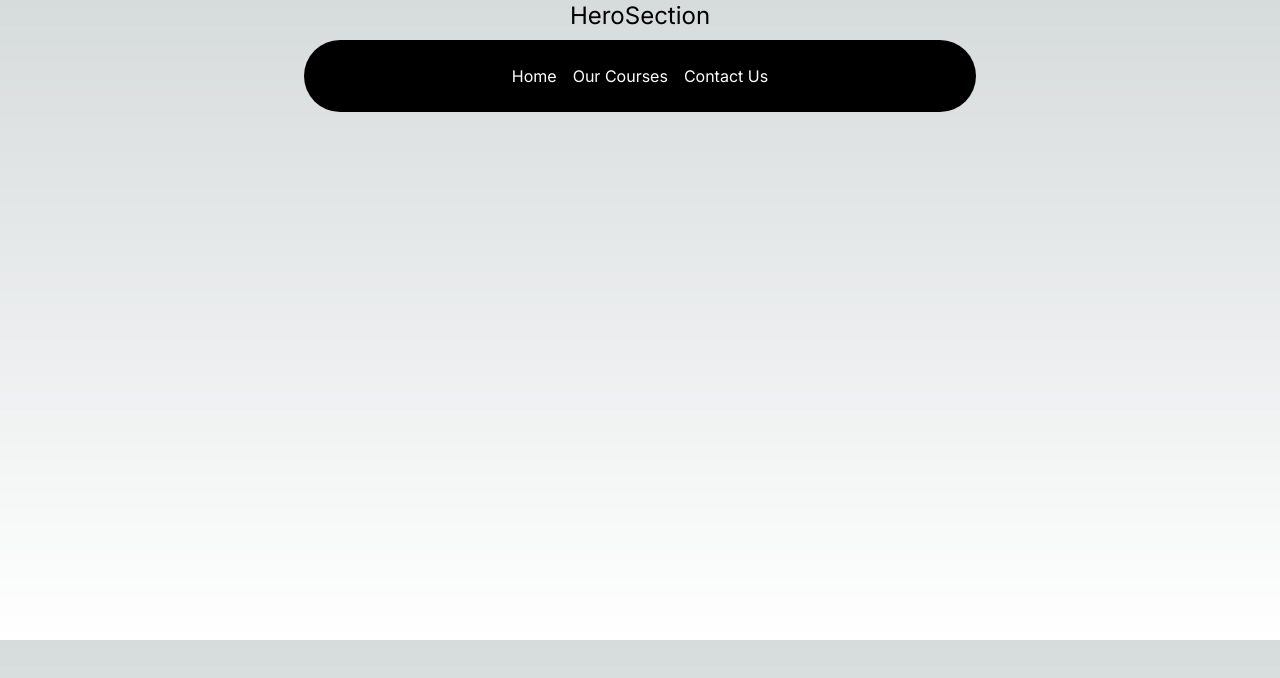
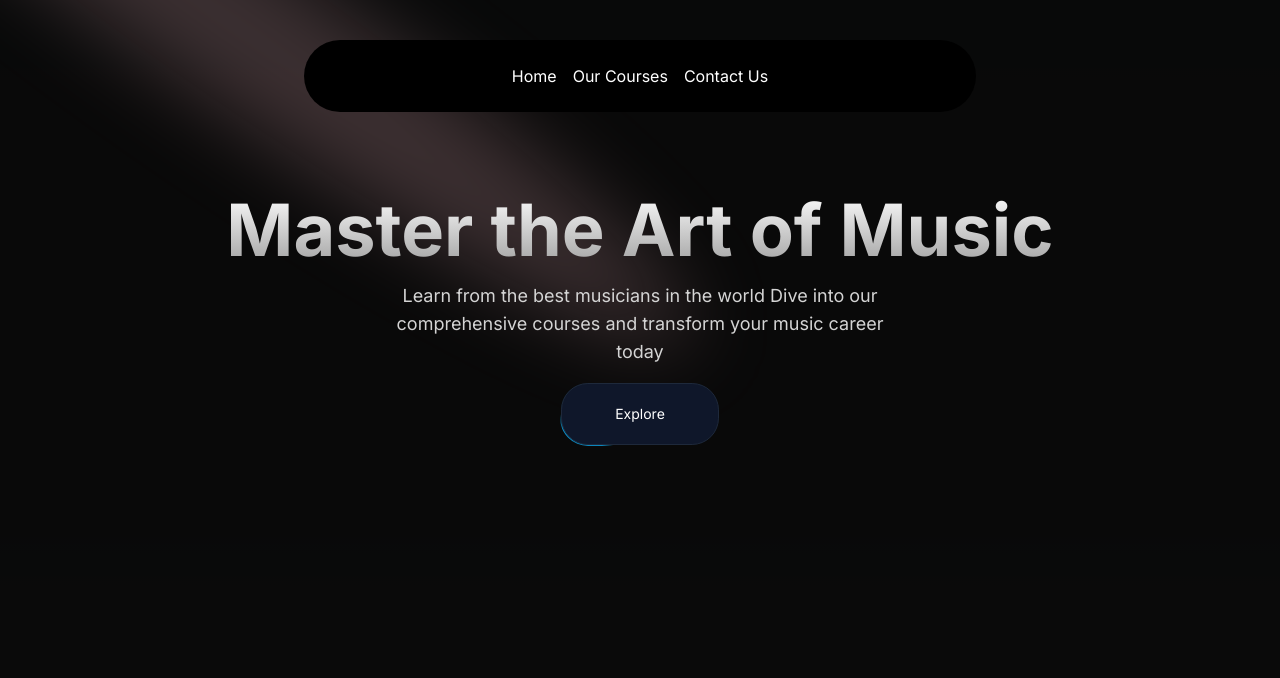
Before and after one commit to Developer-vansh/Music-Nextjs, a Next.js app: page / in a window 1280 px wide. Shown: the top 678 px of the page. Built offline with nearby package versions, Linux system fonts and the light colour scheme.

Commit message:
added HeroSection

```diff
--- a/src/app/page.tsx
+++ b/src/app/page.tsx
@@ -2,7 +2,7 @@
 
 export default function Home() {
   return (
-    <h1 className="text-2xl text-center">
+    <h1 className="min-h-screen bg-black/[0.96] antialiased bg-grid-white/[0.02]">
     <HeroSection/>
       </h1>
   );
--- a/src/components/HeroSection.tsx
+++ b/src/components/HeroSection.tsx
@@ -1,7 +1,42 @@
+import Link from "next/link";
+import { Spotlight } from "./ui/Spotlight";
+import { Button } from "./ui/moving-border";
 
 
 export default function HeroSection() {
   return (
-    <div className="h-auto md:h-[40rem] w-full">HeroSection</div>
+    <div className="h-auto md:h-[40rem] w-full flex flex-col
+    items-center justify-center relative overflow-hidden
+    mx-auto py-10 md:py-0">
+       <Spotlight
+        className="-top-40 left-0 md:left-60 md:-top-20"
+        fill="pink"
+      />
+      <div className="p-4 relative z-10 w-full text-center">
+        <h1 className="mt-20 md:mt-0 text-4xl md:text-7xl
+        font-bold bg-clip-text text-transparent bg-gradient-to-b from-neutral-50 to-neutral-400
+        ">
+          Master the Art of Music
+        </h1>
+        <p
+        className="mt-4 font-normal text-base md:text-lg
+        text-neutral-300 max-w-lg mx-auto">
+          Learn from the best musicians in the world
+          Dive into our comprehensive courses and
+          transform your music career today
+        </p>
+        <div className="mt-4">
+          <Link href="/courses">
+          <Button
+        borderRadius="1.75rem"
+        className="bg-white dark:bg-slate-900 text-black dark:text-white border-neutral-200 dark:border-slate-800"
+      >
+        Explore
+      </Button>
+          </Link>
+        </div>
+      </div>
+
+    </div>
   )
 }
--- /dev/null
+++ b/src/components/ui/Spotlight.tsx
@@ -0,0 +1,56 @@
+import React from "react";
+import { cn } from "@/utils/cn";
+
+type SpotlightProps = {
+  className?: string;
+  fill?: string;
+};
+
+export const Spotlight = ({ className, fill }: SpotlightProps) => {
+  return (
+    <svg
+      className={cn(
+        "animate-spotlight pointer-events-none absolute z-[1]  h-[169%] w-[138%] lg:w-[84%] opacity-0",
+        className
+      )}
+      xmlns="http://www.w3.org/2000/svg"
+      viewBox="0 0 3787 2842"
+      fill="none"
+    >
+      <g filter="url(#filter)">
+        <ellipse
+          cx="1924.71"
+          cy="273.501"
+          rx="1924.71"
+          ry="273.501"
+          transform="matrix(-0.822377 -0.568943 -0.568943 0.822377 3631.88 2291.09)"
+          fill={fill || "white"}
+          fillOpacity="0.21"
+        ></ellipse>
+      </g>
+      <defs>
+        <filter
+          id="filter"
+          x="0.860352"
+          y="0.838989"
+          width="3785.16"
+          height="2840.26"
+          filterUnits="userSpaceOnUse"
+          colorInterpolationFilters="sRGB"
+        >
+          <feFlood floodOpacity="0" result="BackgroundImageFix"></feFlood>
+          <feBlend
+            mode="normal"
+            in="SourceGraphic"
+            in2="BackgroundImageFix"
+            result="shape"
+          ></feBlend>
+          <feGaussianBlur
+            stdDeviation="151"
+            result="effect1_foregroundBlur_1065_8"
+          ></feGaussianBlur>
+        </filter>
+      </defs>
+    </svg>
+  );
+};
--- /dev/null
+++ b/src/components/ui/moving-border.tsx
@@ -0,0 +1,139 @@
+"use client";
+import React from "react";
+import {
+  motion,
+  useAnimationFrame,
+  useMotionTemplate,
+  useMotionValue,
+  useTransform,
+} from "framer-motion";
+import { useRef } from "react";
+import { cn } from "@/utils/cn";
+
+export function Button({
+  borderRadius = "1.75rem",
+  children,
+  as: Component = "button",
+  containerClassName,
+  borderClassName,
+  duration,
+  className,
+  ...otherProps
+}: {
+  borderRadius?: string;
+  children: React.ReactNode;
+  as?: any;
+  containerClassName?: string;
+  borderClassName?: string;
+  duration?: number;
+  className?: string;
+  [key: string]: any;
+}) {
+  return (
+    <Component
+      className={cn(
+        "bg-transparent relative text-xl  h-16 w-40 p-[1px] overflow-hidden ",
+        containerClassName
+      )}
+      style={{
+        borderRadius: borderRadius,
+      }}
+      {...otherProps}
+    >
+      <div
+        className="absolute inset-0"
+        style={{ borderRadius: `calc(${borderRadius} * 0.96)` }}
+      >
+        <MovingBorder duration={duration} rx="30%" ry="30%">
+          <div
+            className={cn(
+              "h-20 w-20 opacity-[0.8] bg-[radial-gradient(var(--sky-500)_40%,transparent_60%)]",
+              borderClassName
+            )}
+          />
+        </MovingBorder>
+      </div>
+
+      <div
+        className={cn(
+          "relative bg-slate-900/[0.8] border border-slate-800 backdrop-blur-xl text-white flex items-center justify-center w-full h-full text-sm antialiased",
+          className
+        )}
+        style={{
+          borderRadius: `calc(${borderRadius} * 0.96)`,
+        }}
+      >
+        {children}
+      </div>
+    </Component>
+  );
+}
+
+export const MovingBorder = ({
+  children,
+  duration = 2000,
+  rx,
+  ry,
+  ...otherProps
+}: {
+  children: React.ReactNode;
+  duration?: number;
+  rx?: string;
+  ry?: string;
+  [key: string]: any;
+}) => {
+  const pathRef = useRef<any>();
+  const progress = useMotionValue<number>(0);
+
+  useAnimationFrame((time) => {
+    const length = pathRef.current?.getTotalLength();
+    if (length) {
+      const pxPerMillisecond = length / duration;
+      progress.set((time * pxPerMillisecond) % length);
+    }
+  });
+
+  const x = useTransform(
+    progress,
+    (val) => pathRef.current?.getPointAtLength(val).x
+  );
+  const y = useTransform(
+    progress,
+    (val) => pathRef.current?.getPointAtLength(val).y
+  );
+
+  const transform = useMotionTemplate`translateX(${x}px) translateY(${y}px) translateX(-50%) translateY(-50%)`;
+
+  return (
+    <>
+      <svg
+        xmlns="http://www.w3.org/2000/svg"
+        preserveAspectRatio="none"
+        className="absolute h-full w-full"
+        width="100%"
+        height="100%"
+        {...otherProps}
+      >
+        <rect
+          fill="none"
+          width="100%"
+          height="100%"
+          rx={rx}
+          ry={ry}
+          ref={pathRef}
+        />
+      </svg>
+      <motion.div
+        style={{
+          position: "absolute",
+          top: 0,
+          left: 0,
+          display: "inline-block",
+          transform,
+        }}
+      >
+        {children}
+      </motion.div>
+    </>
+  );
+};
--- a/tailwind.config.ts
+++ b/tailwind.config.ts
@@ -1,5 +1,9 @@
 import type { Config } from "tailwindcss";
-
+import defaultTheme from "tailwindcss/defaultTheme";
+import colors from "tailwindcss/colors";
+const {
+  default: flattenColorPalette,
+} = require("tailwindcss/lib/util/flattenColorPalette");
 const config: Config = {
   content: [
     "./src/pages/**/*.{js,ts,jsx,tsx,mdx}",
@@ -9,6 +13,21 @@
   darkMode: "class",
   theme: {
     extend: {
+      animation: {
+        spotlight: "spotlight 2s ease .75s 1 forwards",
+      },
+      keyframes: {
+        spotlight: {
+          "0%": {
+            opacity: '0',
+            transform: "translate(-72%, -62%) scale(0.5)",
+          },
+          "100%": {
+            opacity: '1',
+            transform: "translate(-50%,-40%) scale(1)",
+          },
+        },
+      },
       backgroundImage: {
         "gradient-radial": "radial-gradient(var(--tw-gradient-stops))",
         "gradient-conic":
@@ -16,6 +35,21 @@
       },
     },
   },
-  plugins: [],
+  plugins: [
+    // rest of the code
+    addVariablesForColors,
+  ],
 };
+
+// This plugin adds each Tailwind color as a global CSS variable, e.g. var(--gray-200).
+function addVariablesForColors({ addBase, theme }: any) {
+  let allColors = flattenColorPalette(theme("colors"));
+  let newVars = Object.fromEntries(
+    Object.entries(allColors).map(([key, val]) => [`--${key}`, val])
+  );
+
+  addBase({
+    ":root": newVars,
+  });
+}
 export default config;
```
